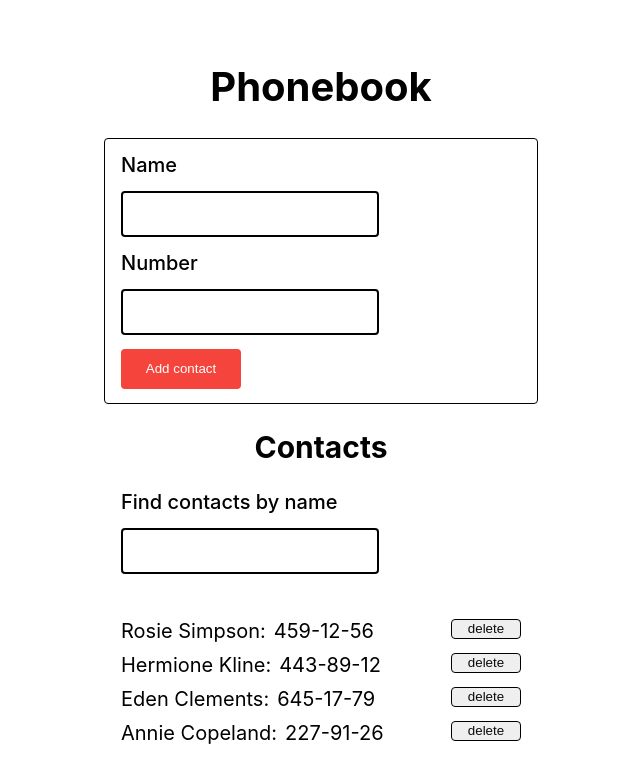
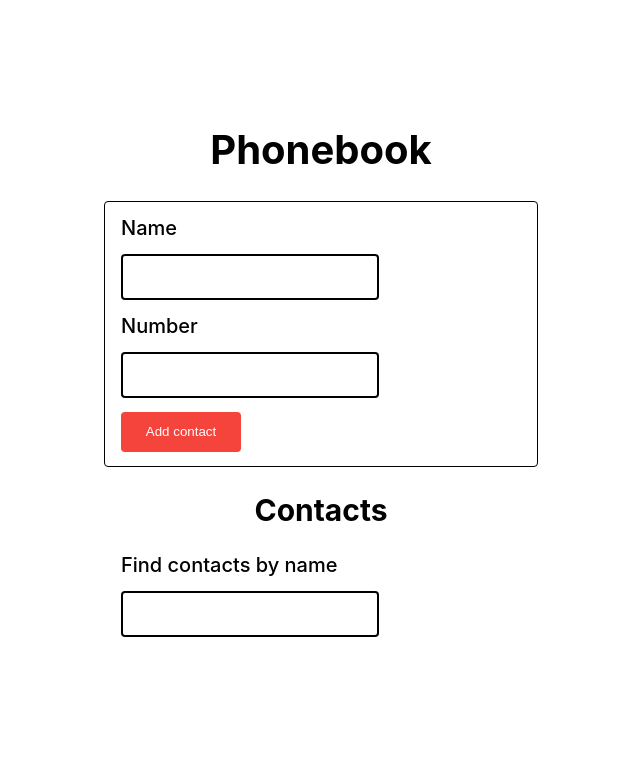
Before and after one commit to Shan-Vision/goit-react-hw-03-phonebook, a React (Create React App) app: page / in a window 1280 px wide. Shown: the top 782 px of the page, without its empty margins (319-959 px from the left). Built offline with nearby package versions, Linux system fonts and the light colour scheme.

Commit message:
used localStorage and lifeCircle methods of a class

```diff
--- a/src/components/App.jsx
+++ b/src/components/App.jsx
@@ -6,13 +6,22 @@ import shortid from 'shortid';
 
 class App extends Component {
   state = {
-    contacts: [
-      { id: 'id-1', name: 'Rosie Simpson', number: '459-12-56' },
-      { id: 'id-2', name: 'Hermione Kline', number: '443-89-12' },
-      { id: 'id-3', name: 'Eden Clements', number: '645-17-79' },
-      { id: 'id-4', name: 'Annie Copeland', number: '227-91-26' },
-    ],
+    contacts: [],
     filter: '',
+  };
+
+  componentDidMount = () => {
+    const contactsFromLocalStorage = localStorage.getItem('contacts');
+    const parsedStorageContacts = JSON.parse(contactsFromLocalStorage);
+    if (parsedStorageContacts) {
+      this.setState({ contacts: parsedStorageContacts });
+    }
+  };
+
+  componentDidUpdate = (prevProps, prevState) => {
+    if (this.state.contacts !== prevState.contacts) {
+      localStorage.setItem('contacts', JSON.stringify(this.state.contacts));
+    }
   };
 
   handleSubmitForm = ({ contact }) => {
```
